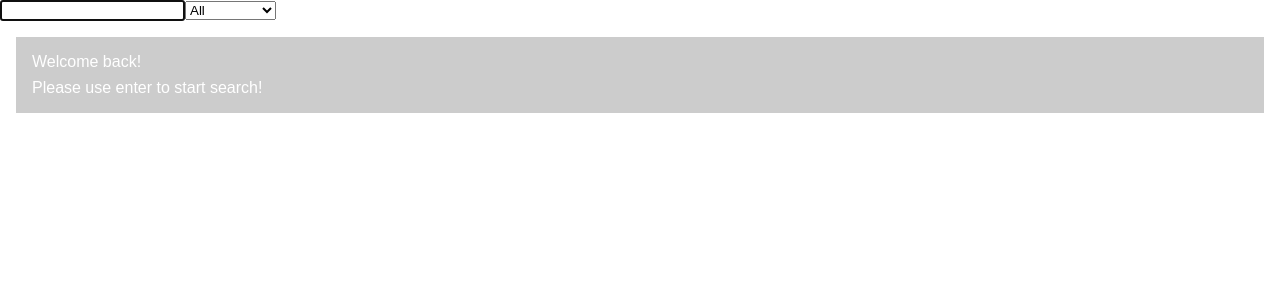
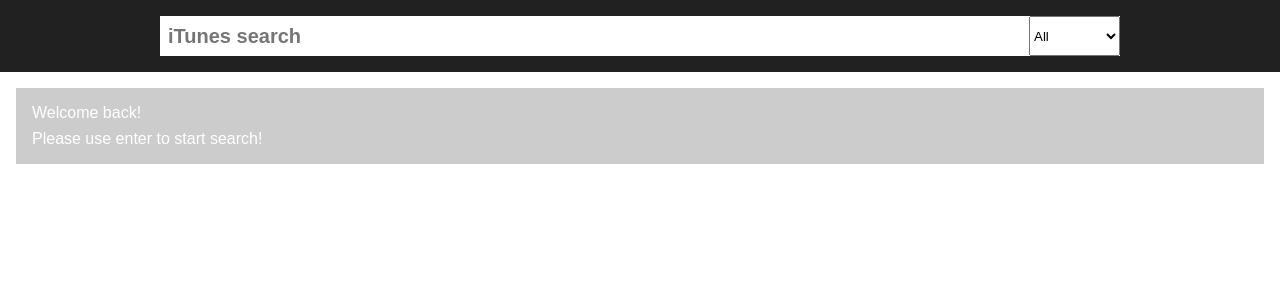
Before and after one commit to t3kkitz/react-itunes-search, a React (Create React App) app: page / in a window 1280 px wide. Shown: the top 300 px of the page. Built offline with nearby package versions, Linux system fonts and the light colour scheme.

Commit message:
styled header

```diff
--- a/src/App.js
+++ b/src/App.js
@@ -5,6 +5,34 @@
 } from './utils';
 import CardList from './components/CardList';
 import Message from './components/Message';
+import styled from 'styled-components';
+
+const Header = styled.header`
+  background:#212121;
+  padding:  8px;
+  display: flex;
+  justify-content: center;
+  form {
+  margin: 8px;
+  width: 100%;
+  max-width: 960px;
+  display: flex;
+  background:#FFFFFF;
+  height:  40px;
+  }
+  input{
+  flex: 1 0 auto;
+  height:  100%;
+  outline: none;
+  padding:  0 8px;
+  border: none;
+  font-size:  20px;
+  font-weight: bold;
+  }
+  select{
+  height: 100%;
+  }
+`;
 
 class App extends Component {
   constructor() {
@@ -23,8 +51,13 @@
     const {status, entities, query, media} = this.state;
     return (
       <div className="App" onSubmit={this.handleFormSubmit}>
+        <Header>
           <form>
-          <input type="text" onChange={this.handleInputChange} value={query} autoFocus/>
+            <input type="text"
+                   onChange={this.handleInputChange}
+                   placeholder="iTunes search"
+                   value={query}
+                   autoFocus/>
             <select value={media} onChange={this.handleMediaChange}>
               <option value="movie">Movie</option>
               <option value="podcast">Podcast</option>
@@ -38,6 +71,7 @@
               <option value="all">All</option>
             </select>
           </form>
+        </Header>
 
         {status === 'loaded'
           ? <CardList entities={entities}/>
@@ -82,7 +116,7 @@
         console.log(e)
         this.setState({
           loading: false,
-          status: 'error'
+          status:  'error'
         })
       })
   }
--- a/src/index.css
+++ b/src/index.css
@@ -5,3 +5,7 @@
   cursor: default;
   box-sizing: border-box;
 }
+
+*{
+  box-sizing: inherit;
+}
```
Lines whose indentation alone changed are shown as unchanged.
